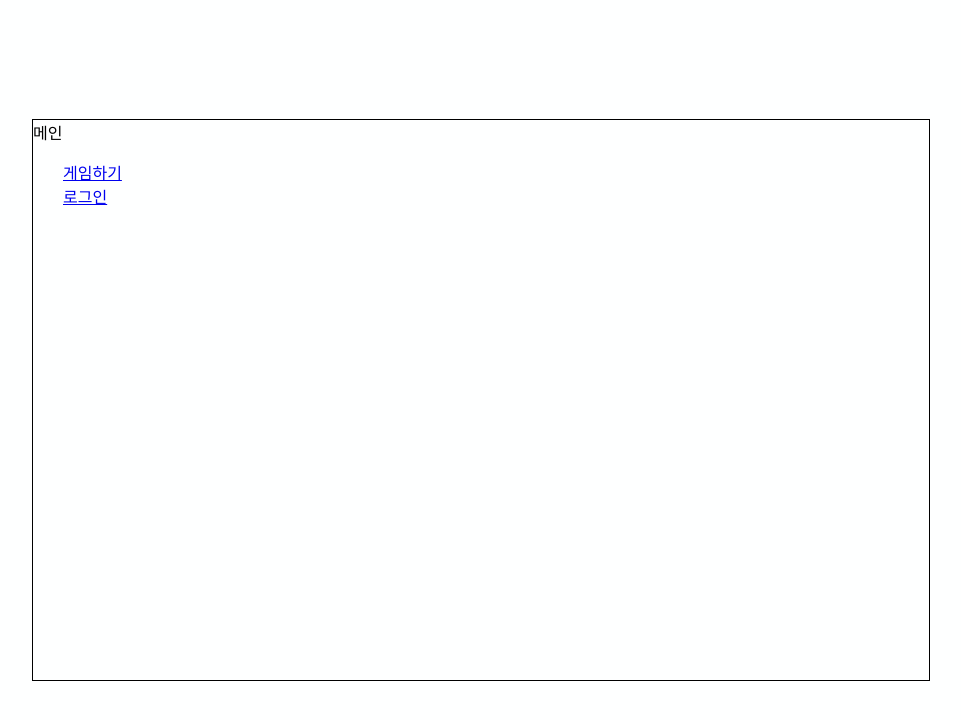
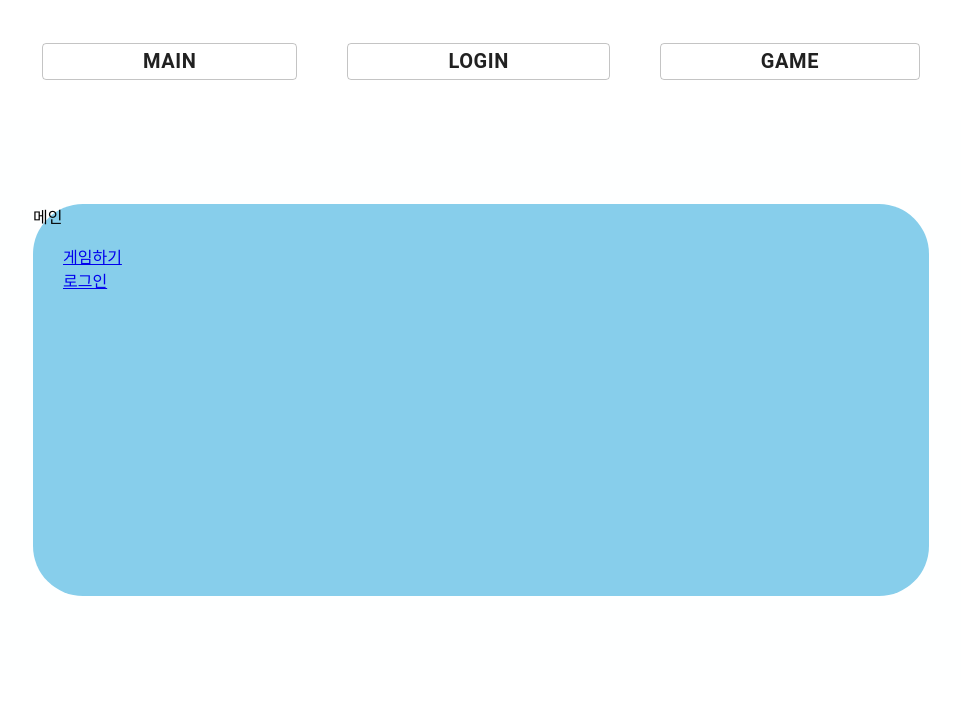
Before and after one commit to ewejeen/my-ohmok, a React app: page / in a window 1280 px wide. Shown: the whole page, without its empty margins (159-1120 px from the left). Built offline with nearby package versions, Linux system fonts and the light colour scheme.

Commit message:
화면 상단에 공통 메뉴 추가

```diff
--- a/src/game.css
+++ b/src/game.css
@@ -1,6 +1,6 @@
 .game {
   width: 70%;
-  height: 70%;
+  height: 100%;
   /*border: 1px solid;*/
   margin: auto;
 }
--- a/src/game.js
+++ b/src/game.js
@@ -1,6 +1,6 @@
 import React from 'react';
-import Box from '@material-ui/core/Box';
-import Button from '@material-ui/core/Button';
+import { Box, Button } from '@material-ui/core';
+import Menu from './topMenu';
 import './game.css';
 
 function Square(props){
@@ -156,6 +156,8 @@ class Game extends React.Component {
         }
 
         return (
+            <>
+            <Menu />
             <div className="wrap">
                 <div className="game">
                     <Box className="game-title">
@@ -182,6 +184,7 @@ class Game extends React.Component {
                     </div>
                 </div>
             </div>
+            </>
         );
     }
 }
--- a/src/index.css
+++ b/src/index.css
@@ -7,6 +7,6 @@ html, body {
 .wrap{
   display: flex;
   width:100vw;
-  height:100vh;
+  height:70vh;
   background-color: #feffff;
 }
--- a/src/login.js
+++ b/src/login.js
@@ -1,12 +1,15 @@
 import React from 'react';
+import { Link } from 'react-router-dom';
+import Menu from './topMenu';
 import './login.css';
-import {Link} from 'react-router-dom';
 
 class Login extends React.Component {
     render(){
         document.title = '로그인';
 
         return (
+            <>
+            <Menu />
             <div className="wrap">
                 <div className="login">
                     Login
@@ -16,7 +19,7 @@ class Login extends React.Component {
                     </ul>
                 </div>
             </div>
-
+            </>
             );
     }
 }
--- a/src/main.css
+++ b/src/main.css
@@ -1,6 +1,7 @@
 .main {
   width: 70%;
   height: 70%;
-  border: 1px solid;
+  background: skyblue;
+  border-radius: 50px;
   margin: auto;
 }
--- a/src/main.js
+++ b/src/main.js
@@ -1,5 +1,7 @@
 import React from 'react';
-import {Link} from 'react-router-dom';
+import { Link } from 'react-router-dom';
+import { Box } from '@material-ui/core';
+import Menu from './topMenu';
 import './main.css';
 
 class Main extends React.Component {
@@ -7,15 +9,17 @@ class Main extends React.Component {
         document.title = '메인';
 
         return (
+            <>
+            <Menu />
             <div className="wrap">
-                <div className="main">
-                    메인
-                    <ul>
-                        <Link to="/game"><li>게임하기</li></Link>
-                        <Link to="/login"><li>로그인</li></Link>
-                    </ul>
-                </div>
-            </div>
+                    <Box className="main">
+                        메인
+                        <ul>
+                            <Link to="/game"><li>게임하기</li></Link>
+                            <Link to="/login"><li>로그인</li></Link>
+                        </ul>
+                    </Box>
+                </div></>
 
             );
     }
--- /dev/null
+++ b/src/topMenu.css
@@ -0,0 +1,14 @@
+.top-menu{
+  height:50px;
+  line-height: 50px;
+}
+
+.top-menu a{
+  text-decoration: none;
+}
+
+.top-menu button{
+  font-size: 20px;
+  height:100%;
+  font-weight: bold;
+}
--- /dev/null
+++ b/src/topMenu.js
@@ -0,0 +1,18 @@
+import React from 'react';
+import { Link } from 'react-router-dom';
+import { Button } from '@material-ui/core';
+import './topMenu.css';
+
+class Menu extends React.Component {
+    render(){
+        return (
+            <div className="top-menu" style={{textAlign:'center', height:'15vh', display:'flex', alignItems:'center', justifyContent:'center', position:'relative'}}>
+                <Link to="/"><Button variant="outlined" style={{padding:'0 100px'}}>MAIN</Button></Link>
+                <Link to="/login"><Button variant="outlined" style={{padding:'0 100px',margin:'0 50px'}}>LOGIN</Button></Link>
+                <Link to="/game"><Button variant="outlined" style={{padding:'0 100px'}}>GAME</Button></Link>
+            </div>
+        );
+    }
+}
+
+export default Menu;
```
